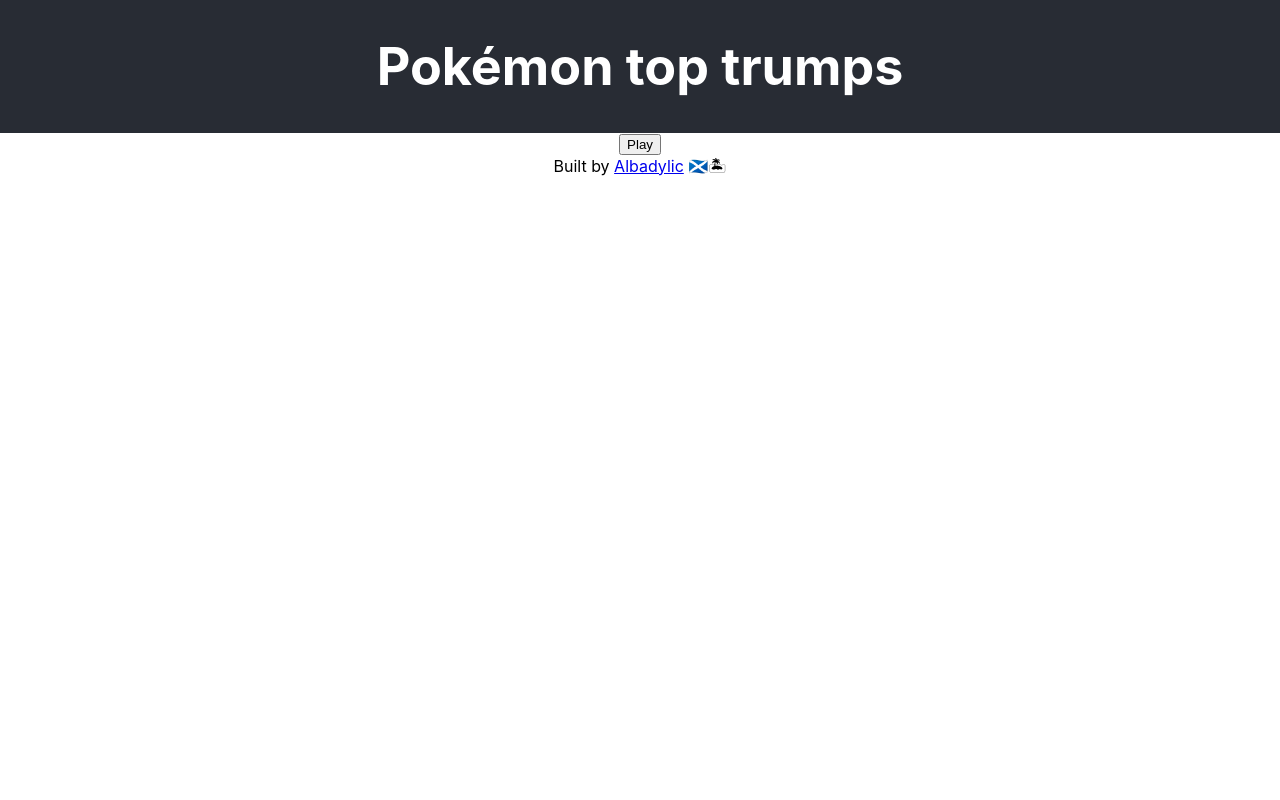
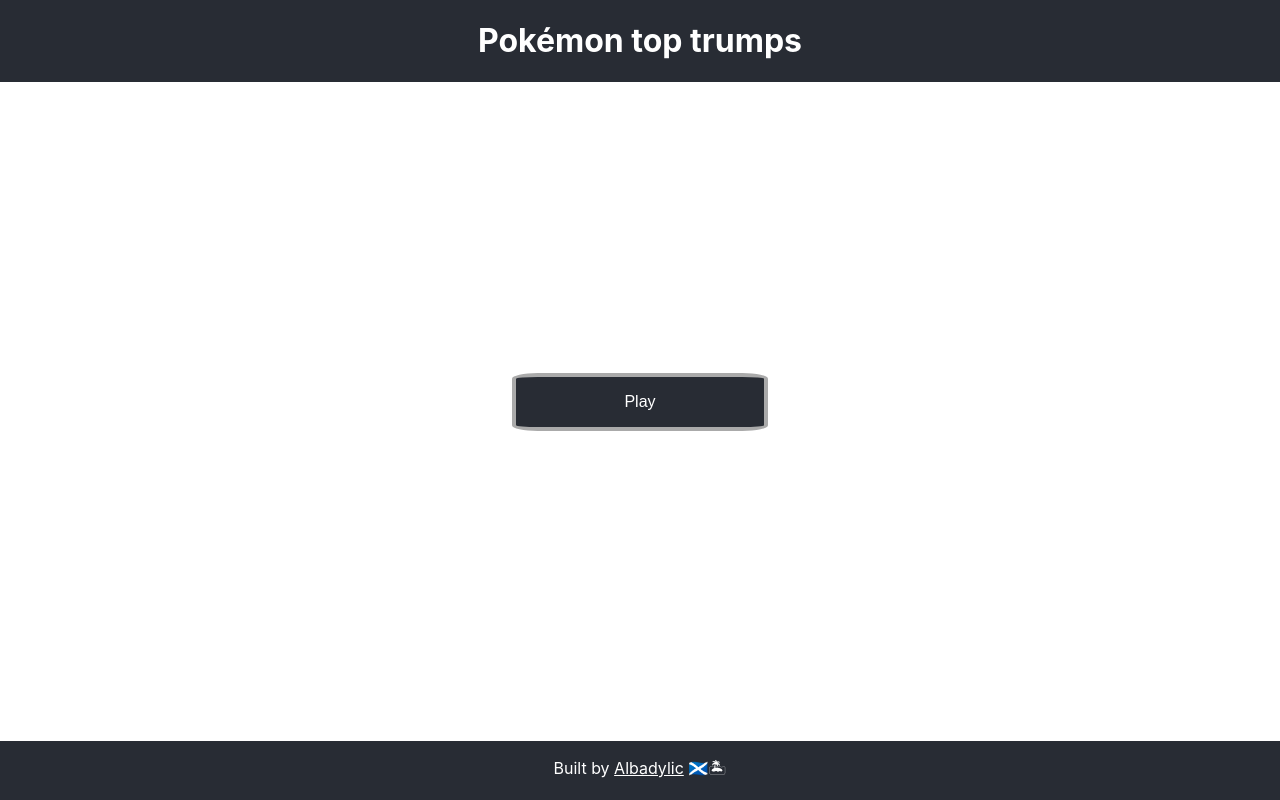
Before and after one commit to Albadylic/pokemon-trumps, a React (Create React App) app: page / in a window 1280 px wide. Built offline with nearby package versions, Linux system fonts and the light colour scheme.

Commit message:
dynamic colour scheme

```diff
--- a/src/App.css
+++ b/src/App.css
@@ -1,15 +1,100 @@
+:root {
+  /* Grass Type */
+  --grass-primary: #4e8234; /* Main Green */
+  --grass-secondary: #8bbe8a; /* Light Green */
+
+  /* Fire Type */
+  --fire-primary: #e73b0c; /* Flame Red */
+  --fire-secondary: #ffac4a; /* Bright Orange */
+
+  /* Water Type */
+  --water-primary: #3b9ad9; /* Deep Blue */
+  --water-secondary: #75bff4; /* Light Blue */
+
+  /* Electric Type */
+  --electric-primary: #f9cf30; /* Yellow */
+  --electric-secondary: #ffea70; /* Light Yellow */
+
+  /* Psychic Type */
+  --psychic-primary: #f85778; /* Pinkish Red */
+  --psychic-secondary: #ffc5e0; /* Light Pink */
+
+  /* Normal Type */
+  --normal-primary: #a9a878; /* Greyish Brown */
+  --normal-secondary: #c6c6a7; /* Light Grey */
+
+  /* Fighting Type */
+  --fighting-primary: #7c3946; /* Maroon */
+  --fighting-secondary: #bc8f8f; /* Light Maroon */
+
+  /* Flying Type */
+  --flying-primary: #a890f0; /* Violet */
+  --flying-secondary: #c3b1d1; /* Light Violet */
+
+  /* Ground Type */
+  --ground-primary: #d9bf77; /* Sandy Brown */
+  --ground-secondary: #f0ecc3; /* Light Sandy Brown */
+
+  /* Rock Type */
+  --rock-primary: #a18a6d; /* Dark Grey */
+  --rock-secondary: #c9bbb0; /* Light Grey Brown */
+
+  /* Bug Type */
+  --bug-primary: #a8b820; /* Olive Green */
+  --bug-secondary: #c6d16e; /* Light Olive Green */
+
+  /* Poison Type */
+  --poison-primary: #923978; /* Purple */
+  --poison-secondary: #c183c1; /* Light Purple */
+
+  /* Steel Type */
+  --steel-primary: #b8b8d0; /* Light Blue Grey */
+  --steel-secondary: #d1d1e0; /* Lighter Blue Grey */
+
+  /* Ghost Type */
+  --ghost-primary: #55416d; /* Dark Purple */
+  --ghost-secondary: #8575a5; /* Light Purple */
+
+  /* Dark Type */
+  --dark-primary: #49392f; /* Brownish Black */
+  --dark-secondary: #a29288; /* Light Brownish Black */
+
+  /* Dragon Type */
+  --dragon-primary: #7038f8; /* Purple Blue */
+  --dragon-secondary: #a292bc; /* Light Purple Blue */
+
+  /* Ice Type */
+  --ice-primary: #70a4f9; /* Light Blue */
+  --ice-secondary: #b4e1ff; /* Very Light Blue */
+
+  /* Fairy Type */
+  --fairy-primary: #f0b6bc; /* Light Pink */
+  --fairy-secondary: #ffdae8; /* Very Light Pink */
+}
+
 .App {
   text-align: center;
 }
 
-.App-header {
+header,
+footer,
+footer > p,
+footer > p > a,
+.game_outcome {
   background-color: #282c34;
+  color: white;
+}
+
+footer {
+  bottom: 0;
+  position: fixed;
+  width: 100%;
+}
+
+header {
   display: flex;
-  flex-direction: column;
   align-items: center;
   justify-content: center;
-  font-size: calc(10px + 2vmin);
-  color: white;
 }
 
 .player_stat {
@@ -17,7 +102,7 @@
 }
 
 .player_stat :hover {
-  background-color: lightgreen;
+  background-color: white;
 }
 
 .GameBoard {
@@ -26,5 +111,153 @@
 }
 
 .GameBoard > article {
-  width: 45%;
+  width: 35vw;
+  border-radius: 5%;
+  margin: 1em;
 }
+
+.game_container {
+  height: 80vh;
+  display: flex;
+  flex-direction: column;
+  justify-content: center;
+  align-items: center;
+}
+
+.game_outcome {
+  position: fixed;
+  top: 45vh;
+  width: 20vw;
+  z-index: 1;
+  padding: 1em;
+  border-radius: 5%;
+}
+
+button {
+  border: 0.25em solid #aaaaaa;
+  padding: 1em;
+  border-radius: 10%;
+  font-size: 1rem;
+  background-color: white;
+  cursor: pointer;
+}
+
+.play_button {
+  width: 20vw;
+  background-color: #282c34;
+  color: white;
+}
+
+/*
+
+--- Colours for each card ---
+
+*/
+
+/* Grass Type */
+.grass-type {
+  background: var(--grass-primary);
+  border: 0.5em solid var(--grass-secondary);
+}
+
+/* Fire Type */
+.fire-type {
+  background: var(--fire-primary);
+  border: 0.5em solid var(--fire-secondary);
+}
+
+/* Water Type */
+.water-type {
+  background: var(--water-primary);
+  border: 0.5em solid var(--water-secondary);
+}
+
+/* Electric Type */
+.electric-type {
+  background: var(--electric-primary);
+  border: 0.5em solid var(--electric-secondary);
+}
+
+/* Psychic Type */
+.psychic-type {
+  background: var(--psychic-primary);
+  border: 0.5em solid var(--psychic-secondary);
+}
+
+/* Normal Type */
+.normal-type {
+  background: var(--normal-primary);
+  border: 0.5em solid var(--normal-secondary);
+}
+
+/* Fighting Type */
+.fighting-type {
+  background: var(--fighting-primary);
+  border: 0.5em solid var(--fighting-secondary);
+}
+
+/* Flying Type */
+.flying-type {
+  background: var(--flying-primary);
+  border: 0.5em solid var(--flying-secondary);
+}
+
+/* Ground Type */
+.ground-type {
+  background: var(--ground-primary);
+  border: 0.5em solid var(--ground-secondary);
+}
+
+/* Rock Type */
+.rock-type {
+  background: var(--rock-primary);
+  border: 0.5em solid var(--rock-secondary);
+}
+
+/* Bug Type */
+.bug-type {
+  background: var(--bug-primary);
+  border: 0.5em solid var(--bug-secondary);
+}
+
+/* Poison Type */
+.poison-type {
+  background: var(--poison-primary);
+  border: 0.5em solid var(--poison-secondary);
+}
+
+/* Steel Type */
+.steel-type {
+  background: var(--steel-primary);
+  border: 0.5em solid var(--steel-secondary);
+}
+
+/* Ghost Type */
+.ghost-type {
+  background: var(--ghost-primary);
+  border: 0.5em solid var(--ghost-secondary);
+}
+
+/* Dark Type */
+.dark-type {
+  background: var(--dark-primary);
+  border: 0.5em solid var(--dark-secondary);
+}
+
+/* Dragon Type */
+.dragon-type {
+  background: var(--dragon-primary);
+  border: 0.5em solid var(--dragon-secondary);
+}
+
+/* Ice Type */
+.ice-type {
+  background: var(--ice-primary);
+  border: 0.5em solid var(--ice-secondary);
+}
+
+/* Fairy Type */
+.fairy-type {
+  background: var(--fairy-primary);
+  border: 0.5em solid var(--fairy-secondary);
+}
--- a/src/App.tsx
+++ b/src/App.tsx
@@ -10,7 +10,11 @@
 }
 
 const PlayButton: FC<PlayButtonProps> = ({ setGameStarted }) => {
-  return <button onClick={() => setGameStarted(true)}>Play</button>;
+  return (
+    <button onClick={() => setGameStarted(true)} className="play_button">
+      Play
+    </button>
+  );
 };
 
 const App: FC = () => {
@@ -19,11 +23,13 @@
   return (
     <div className="App">
       <Header />
-      {gameStarted ? (
-        <GameBoard setGameStarted={setGameStarted} />
-      ) : (
-        <PlayButton setGameStarted={setGameStarted} />
-      )}
+      <section className="game_container">
+        {gameStarted ? (
+          <GameBoard setGameStarted={setGameStarted} />
+        ) : (
+          <PlayButton setGameStarted={setGameStarted} />
+        )}
+      </section>
       <Footer />
     </div>
   );
--- a/src/components/Footer.tsx
+++ b/src/components/Footer.tsx
@@ -3,7 +3,9 @@
 const Footer: FC = () => {
   return (
     <footer>
-      Built by <a href="https://www.github.com/albadylic">Albadylic</a> 🏴󠁧󠁢󠁳󠁣󠁴󠁿🏝
+      <p>
+        Built by <a href="https://www.github.com/albadylic">Albadylic</a> 🏴󠁧󠁢󠁳󠁣󠁴󠁿🏝
+      </p>
     </footer>
   );
 };
--- a/src/components/GameBoard.tsx
+++ b/src/components/GameBoard.tsx
@@ -20,6 +20,7 @@
   const [playerChoice, setPlayerChoice] = useState<playerChoiceType | null>(
     null
   );
+
   const [gameOutcome, setGameOutcome] = useState<string | null>(null);
 
   function randomID() {
@@ -73,7 +74,7 @@
         )}
       </section>
       {gameOutcome && (
-        <section>
+        <section className="game_outcome">
           <p>You {gameOutcome}</p>
           <button onClick={() => setGameStarted(false)}>Play again</button>
         </section>
--- a/src/components/OpponentCard.tsx
+++ b/src/components/OpponentCard.tsx
@@ -22,7 +22,11 @@
       name: string;
     };
   }[];
-  types: object[];
+  types: {
+    type: {
+      name: string;
+    };
+  }[];
 }
 
 const OpponentCard: FC<CardProps> = ({
@@ -63,8 +67,10 @@
     );
   });
 
+  const type = data.types[0].type.name;
+
   return (
-    <article className="Card_container">
+    <article className={`Card_container ${type}-type`}>
       <h2>{data.name}</h2>
       <img src={data.sprites.front_default} alt={`sprite for ${data.name}`} />
       <div className="Card_stats">{stats}</div>
--- a/src/components/PlayerCard.tsx
+++ b/src/components/PlayerCard.tsx
@@ -23,7 +23,11 @@
       name: string;
     };
   }[];
-  types: object[];
+  types: {
+    type: {
+      name: string;
+    };
+  }[];
 }
 
 const PlayerCard: FC<CardProps> = ({ data, setPlayerChoice }) => {
@@ -46,8 +50,10 @@
     );
   });
 
+  const type = data.types[0].type.name;
+
   return (
-    <article className="Card_container">
+    <article className={`Card_container ${type}-type`}>
       <h2>{data.name}</h2>
       <img src={data.sprites.front_default} alt={`sprite for ${data.name}`} />
       <div className="Card_stats">{stats}</div>
```
